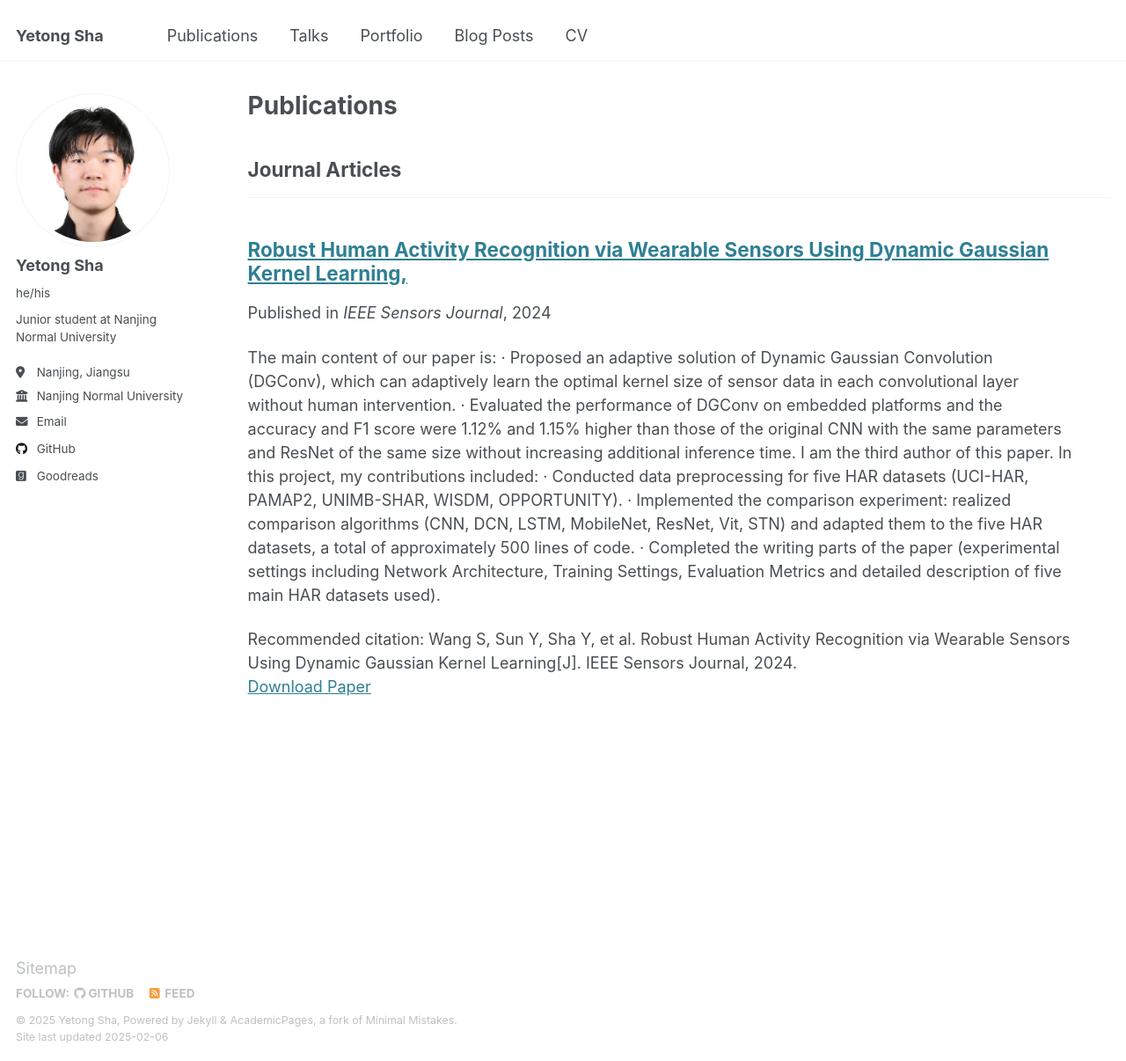
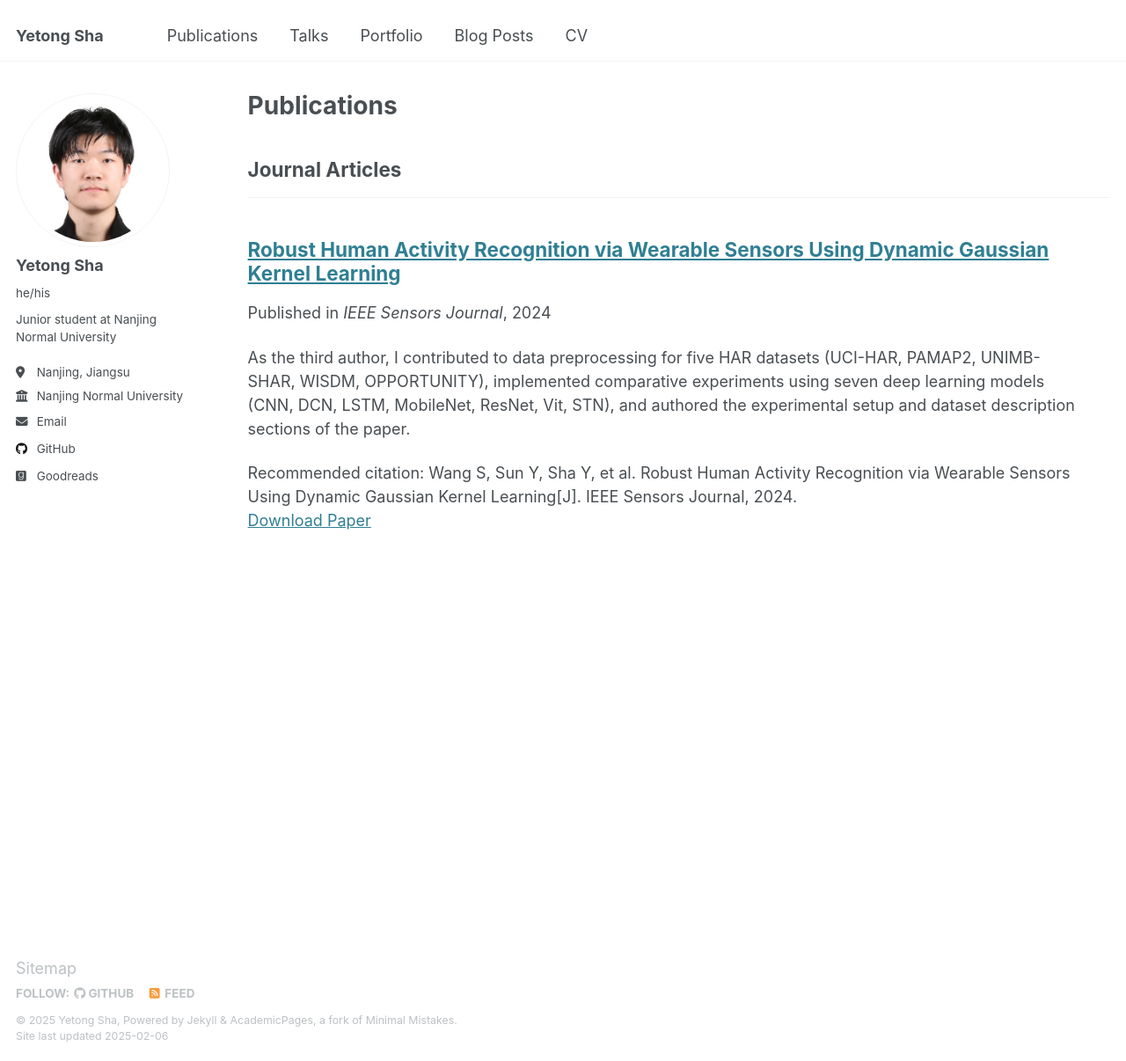
Before and after one commit to aautomataa/aautomataa.github.io, a Jekyll site: the page built from _pages/publications.html, in a window 1280 px wide and 1206 px high. Shown: the whole window at 88% size. Built offline with Jekyll 4.4.1, drawn with Linux system fonts in a browser that asks for light colours.

Commit message:
Update 2024-03-15-paper1.md

```diff
--- a/_publications/2024-03-15-paper1.md
+++ b/_publications/2024-03-15-paper1.md
@@ -1,20 +1,10 @@
 ---
-title: "Robust Human Activity Recognition via Wearable Sensors Using Dynamic Gaussian Kernel Learning,"
+title: "Robust Human Activity Recognition via Wearable Sensors Using Dynamic Gaussian Kernel Learning"
 collection: publications
 category: manuscripts
 permalink: /publication/2024-03-15-paper1
-excerpt: 'The main content of our paper is:
-· Proposed an adaptive solution of Dynamic Gaussian Convolution (DGConv), which can adaptively learn the optimal kernel size of sensor data in each convolutional layer without human intervention.
-· Evaluated the performance of DGConv on embedded platforms and the accuracy and F1 score were
-1.12% and 1.15% higher than those of the original CNN with the same parameters and ResNet of the
-same size without increasing additional inference time.
-
-I am the third author of this paper. In this project, my contributions included:
-· Conducted data preprocessing for five HAR datasets (UCI-HAR, PAMAP2, UNIMB-SHAR, WISDM, OPPORTUNITY).
-· Implemented the comparison experiment: realized comparison algorithms (CNN, DCN, LSTM, MobileNet,
-ResNet, Vit, STN) and adapted them to the five HAR datasets, a total of approximately 500 lines of code.
-· Completed the writing parts of the paper (experimental settings including Network Architecture, Training Settings, Evaluation Metrics and detailed description of five main HAR datasets used).
-'
+excerpt: 'As the third author, I contributed to data preprocessing for five HAR datasets (UCI-HAR, PAMAP2, UNIMB-SHAR, WISDM, OPPORTUNITY), implemented comparative experiments using seven deep learning models (CNN, DCN, LSTM, MobileNet,
+ResNet, Vit, STN), and authored the experimental setup and dataset description sections of the paper.'
 date: 2024-03-15
 venue: 'IEEE Sensors Journal'
 # slidesurl: 'http://academicpages.github.io/files/slides3.pdf'
@@ -22,4 +12,19 @@ paperurl: 'https://ieeexplore.ieee.org/abstract/document/10413952'
 citation: 'Wang S, Sun Y, Sha Y, et al. Robust Human Activity Recognition via Wearable Sensors Using Dynamic Gaussian Kernel Learning[J]. IEEE Sensors Journal, 2024.'
 ---
 
-The contents above will be part of a list of publications, if the user clicks the link for the publication than the contents of section will be rendered as a full page, allowing you to provide more information about the paper for the reader. When publications are displayed as a single page, the contents of the above "citation" field will automatically be included below this section in a smaller font.
+⭐The main content of our paper is:
+
+· Proposed an adaptive solution of Dynamic Gaussian Convolution (DGConv), which can adaptively learn the optimal kernel size of sensor data in each convolutional layer without human intervention.
+
+· Evaluated the performance of DGConv on embedded platforms and the accuracy and F1 score were
+1.12% and 1.15% higher than those of the original CNN with the same parameters and ResNet of the
+same size without increasing additional inference time.
+
+⭐I am the third author of this paper. In this project, my contributions included:
+
+· Conducted data preprocessing for five HAR datasets (UCI-HAR, PAMAP2, UNIMB-SHAR, WISDM, OPPORTUNITY).
+
+· Implemented the comparison experiment: realized comparison algorithms (CNN, DCN, LSTM, MobileNet,
+ResNet, Vit, STN) and adapted them to the five HAR datasets, a total of approximately 500 lines of code.
+
+· Completed the writing parts of the paper (experimental settings including Network Architecture, Training Settings, Evaluation Metrics and detailed description of five main HAR datasets used).
```
